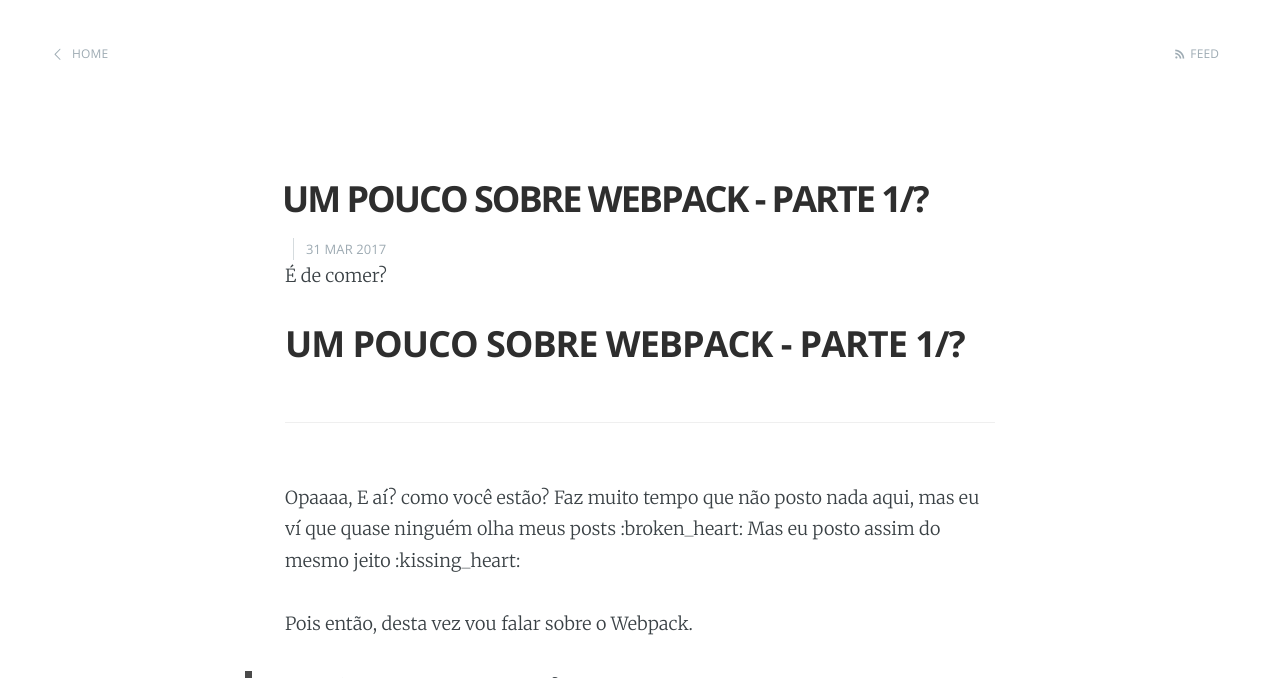
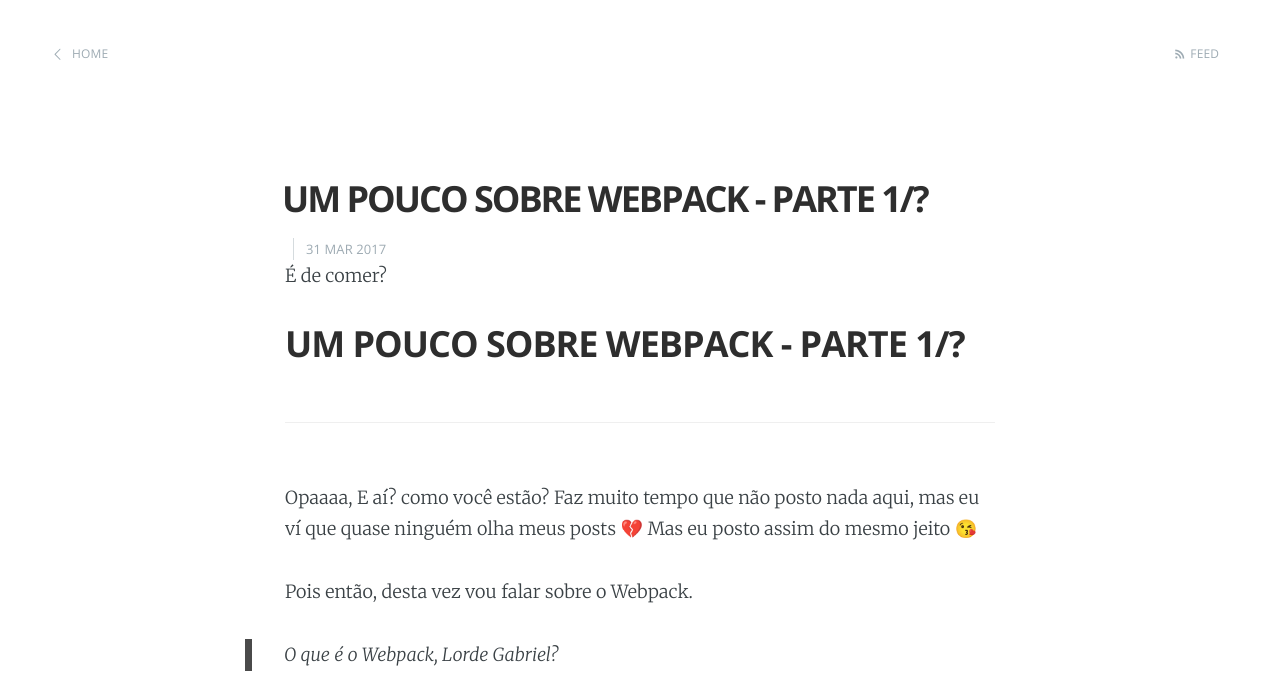
Before and after one commit to gkal19/blog, a Jekyll site: the page built from _posts/2017-03-31-posts-webpack1.markdown, in a window 1280 px wide and 900 px high, cut to the strip 0-678 px from the top of the window. Built offline with Jekyll 4.4.1, drawn with Linux system fonts in a browser that asks for light colours; emoji names are drawn with the system emoji font; comment, search, counter and statistics services are not loaded.

```diff
--- a/_config.yml
+++ b/_config.yml
@@ -9,7 +9,9 @@ paginate: 15
 baseurl: /
 domain_name: 'http://gkal19.github.io/'
 google_analytics: 'UA-30503770-1'
-gems: [jekyll-paginate]
+gems:
+  - jemoji
+  - jekyll-paginate
 
 # Details for the RSS feed generator
 url:            'blog url'
```
